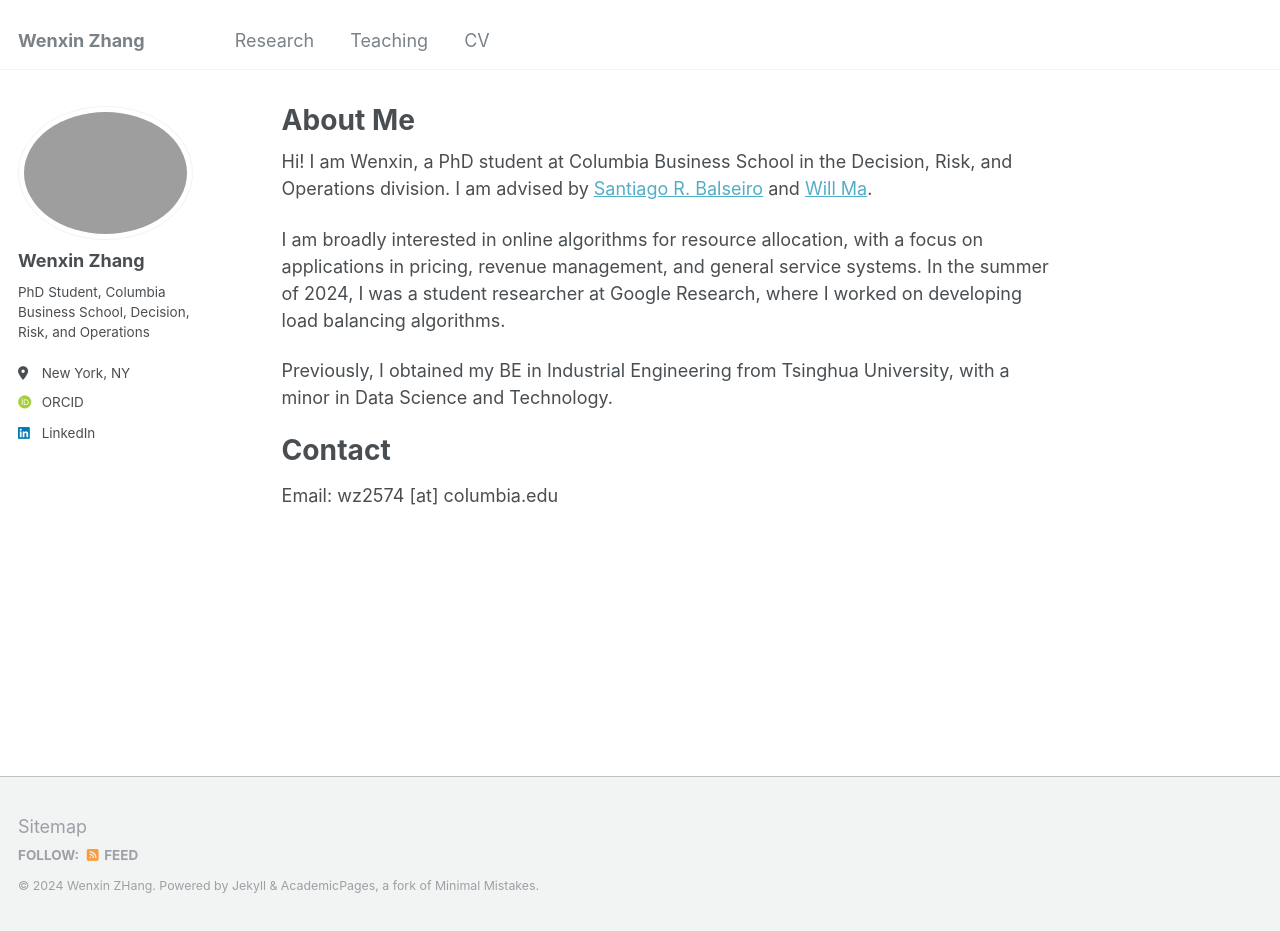
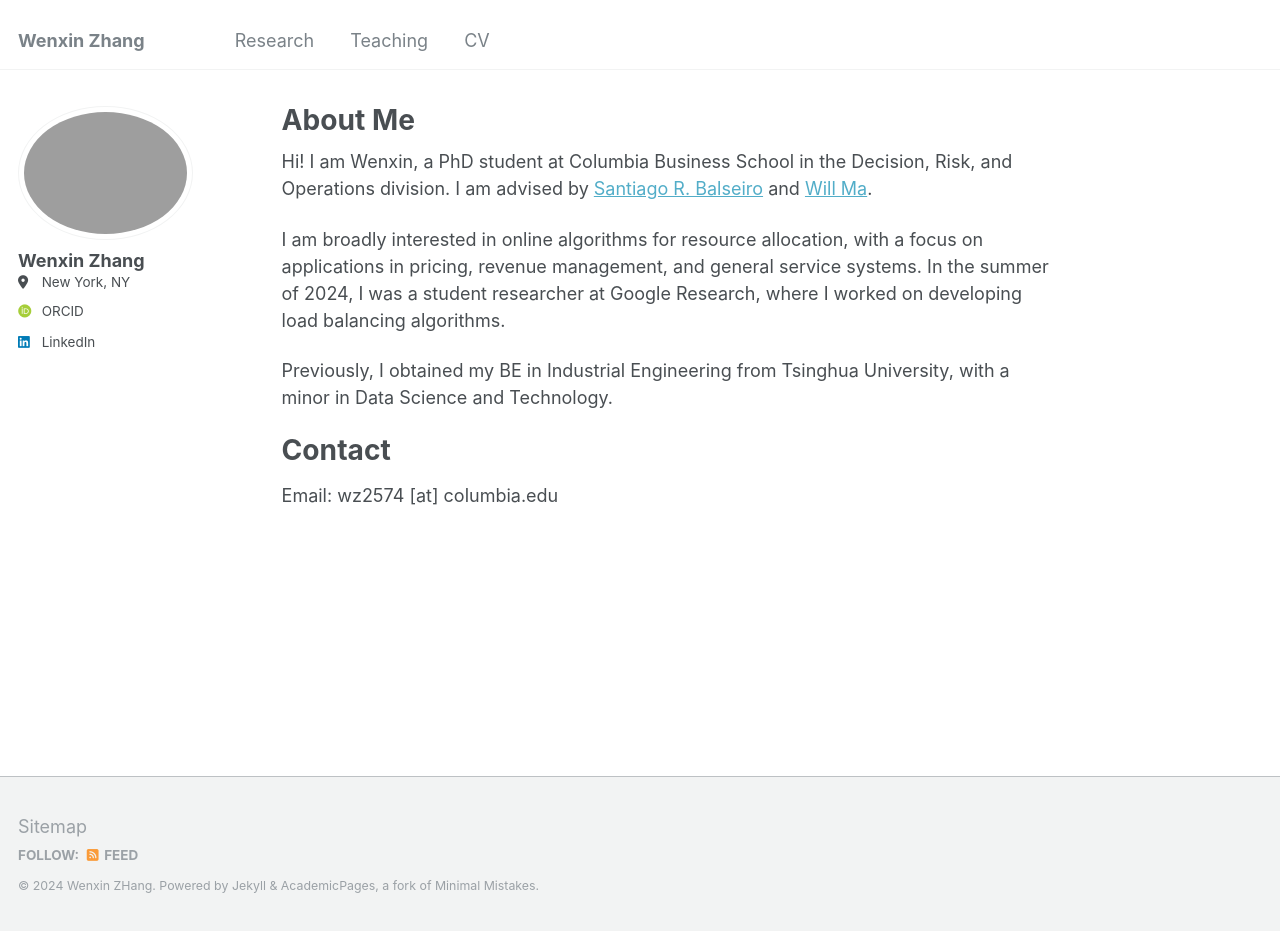
Before and after one commit to kimwx/wenxinzhang.github.io, a Jekyll site: the page built from _pages/about.md, in a window 1280 px wide and 931 px high. Built offline with Jekyll 4.4.1, drawn with Linux system fonts in a browser that asks for light colours; some web fonts are replaced.

Commit message:
Update _config.yml

```diff
--- a/_config.yml
+++ b/_config.yml
@@ -24,9 +24,9 @@ author:
   avatar           : "profile.png"
   name             : "Wenxin Zhang"
   pronouns         : # example: "she/her"
-  bio              : |
-    PhD Student, Columbia Business School,
-    Decision, Risk, and Operations
+  # bio              : |
+  #   PhD Student, Columbia Business School,
+  #   Decision, Risk, and Operations
   location         : "New York, NY"
   #employer         : "Red Brick University"
   #uri              : # URL
```
